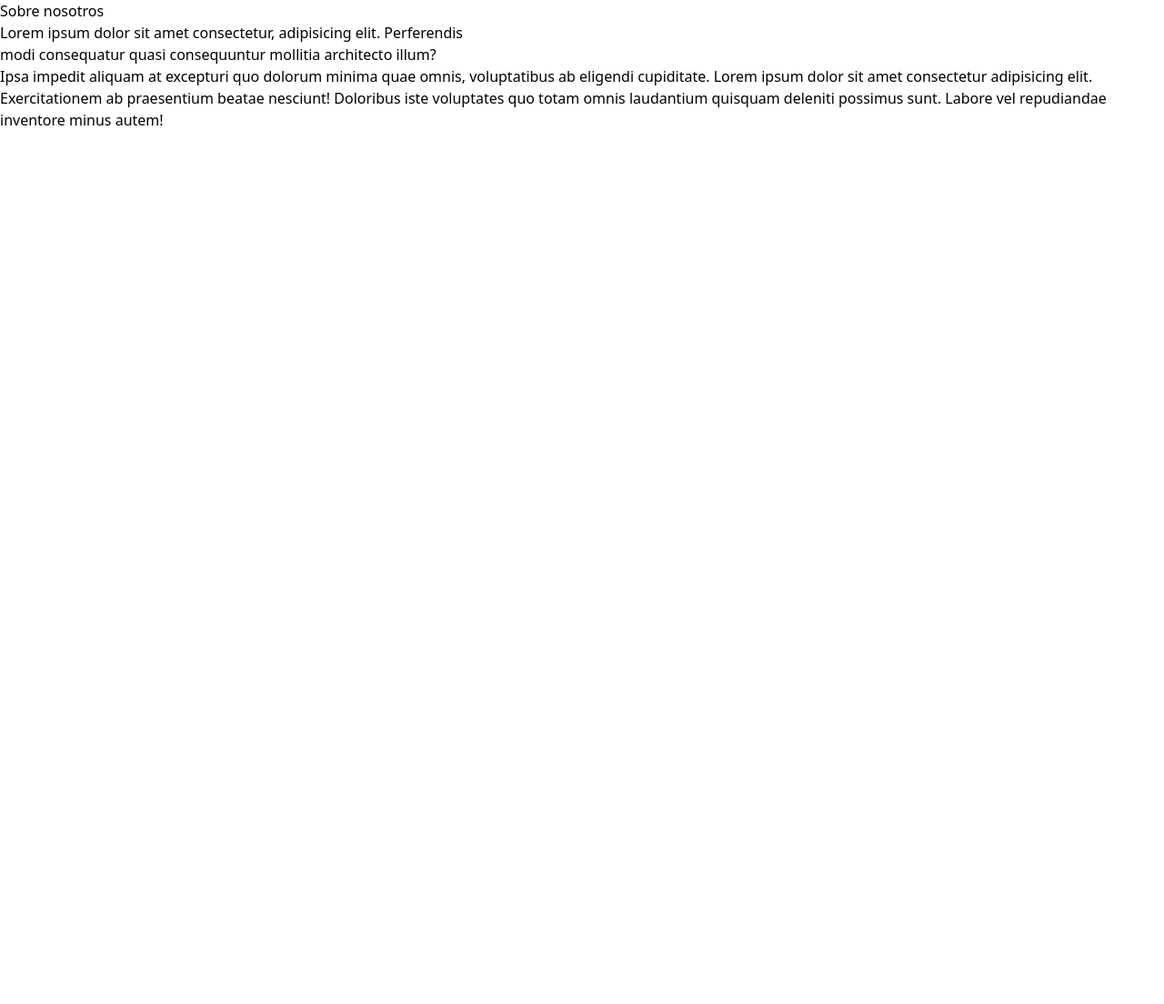
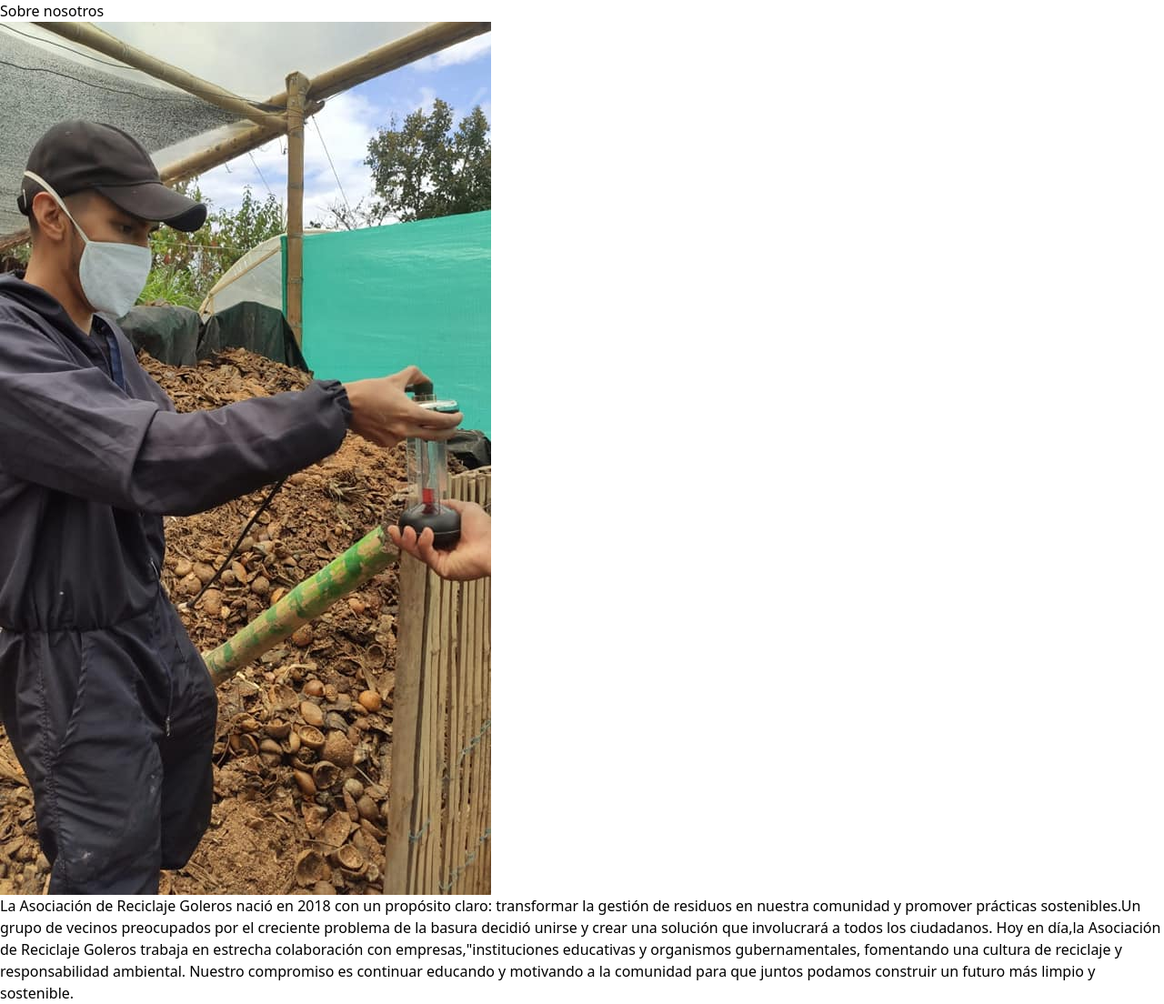
Before and after one commit to DanielSolarte23/Arog-V2, a React (Vite) app: page / in a window 1280 px wide. Shown: the whole page at 91% size. Before the commit the page ends 800 px from the top, so only its background shows below. Built offline with nearby package versions, Linux system fonts and the light colour scheme.

Commit message:
nosocomponente

```diff
--- a/src/nosocomponents.jsx
+++ b/src/nosocomponents.jsx
@@ -1,9 +1,14 @@
 import './main'
+import images from "./images/imagenEstudioi.jpg"
+
 export default function Componente(){
     return(
-        <header className='flex items-center justify-center min-h-screen '>
-        <h1 className= 'border border-red-500' > Sobre nosotros </h1>
-        <p className='border border-red-500 flex flex-col justify-center' >Lorem ipsum dolor sit amet consectetur, adipisicing elit. Perferendis  <br/> modi consequatur quasi consequuntur mollitia architecto illum? <br /> Ipsa impedit aliquam at excepturi quo dolorum minima quae omnis, voluptatibus ab eligendi cupiditate. Lorem ipsum dolor sit amet consectetur adipisicing elit. Exercitationem ab praesentium beatae nesciunt! Doloribus iste voluptates quo totam omnis laudantium quisquam deleniti possimus sunt. Labore vel repudiandae inventore minus autem! </p>
+        <header className='w-1/10 flex flex-col items-center justify-end'>
+        <h1 className= 'border border-red-500 items-center flex justify-center text-2xl'>Sobre nosotros</h1>
+        <div className="flex justify-center mt-2">
+        <div className=' w-1/5 h-2/4'> <img src={images} alt="" className='object-contain w-96 h-96'/></div>
+        <p className='border border-red-500 font-bold text-base  w-1/4 h-1/6 font-lexend'>La Asociación de Reciclaje Goleros nació en 2018 con un propósito claro: transformar la gestión de residuos en nuestra comunidad y promover prácticas sostenibles.Un grupo de vecinos preocupados por el creciente problema de la basura decidió unirse y  crear una solución que involucrará a todos los ciudadanos. Hoy en día,la Asociación de Reciclaje Goleros trabaja en estrecha colaboración con empresas,"instituciones educativas y organismos gubernamentales, fomentando una  cultura de reciclaje y responsabilidad ambiental. Nuestro compromiso es continuar educando y motivando a la comunidad para que juntos podamos construir un futuro más limpio y sostenible. </p>
+    </div>
         </header>
     )
 }
```
